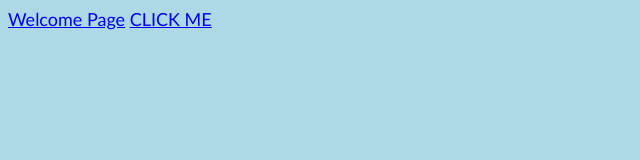
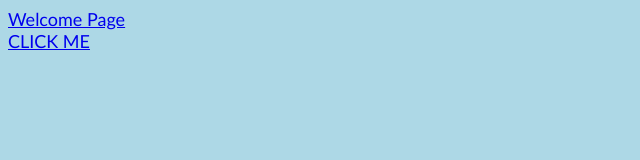
Before and after one commit to 1eone1/1eone1.github.io, a plain HTML site: page index.html in a window 1280 px wide. Shown: the whole page, without its empty margins (0-640 px from the left). Drawn offline with Linux system fonts and the light colour scheme.

Commit message:
tryagain

```diff
--- a/index.html
+++ b/index.html
@@ -6,10 +6,13 @@
     </head>
     <body>
         <nav>
-            <a href = "content.html">Welcome Page</a>
-            <a href = "index.html" id = "webpageContainer">CLICK ME</a>
-<!--   </nav>
-    <h1 id="nameHeading">Leo Mesumbe</h1>
+            <div id = webpageContainer>
+                <a href = "content.html">Welcome Page</a>
+            </div>
+            <!-- <a href = "content.html">Welcome Page</a> -->
+            <a href = "index.html">CLICK ME</a>
+         </nav>
+ <!--   <h1 id="nameHeading">Leo Mesumbe</h1>
         <div>
             <h2 id ="welcome">WELCOME!!</h2>
             <p>Hey welcome to my website. This is just me messing around with html and uploading some of my different projects and other things like that. This site is still in development and will be up and active soon. Here's SHAQ for a warm welcome.</p>
```
